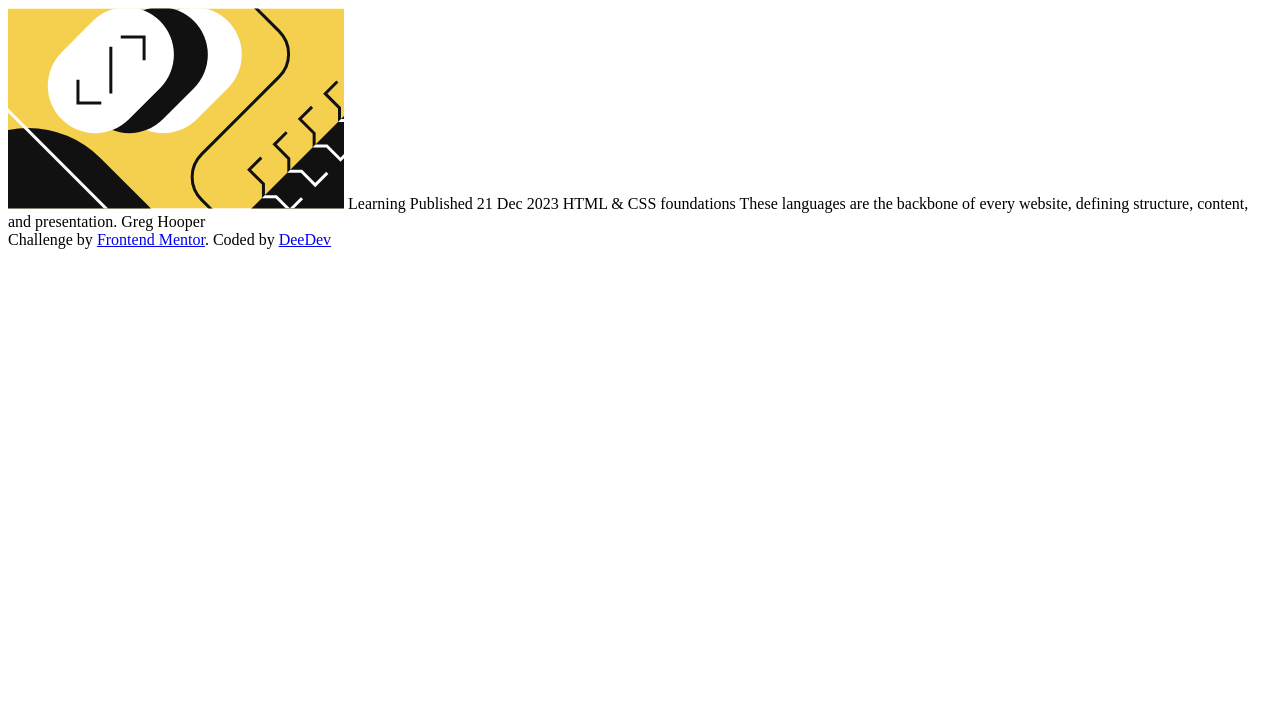
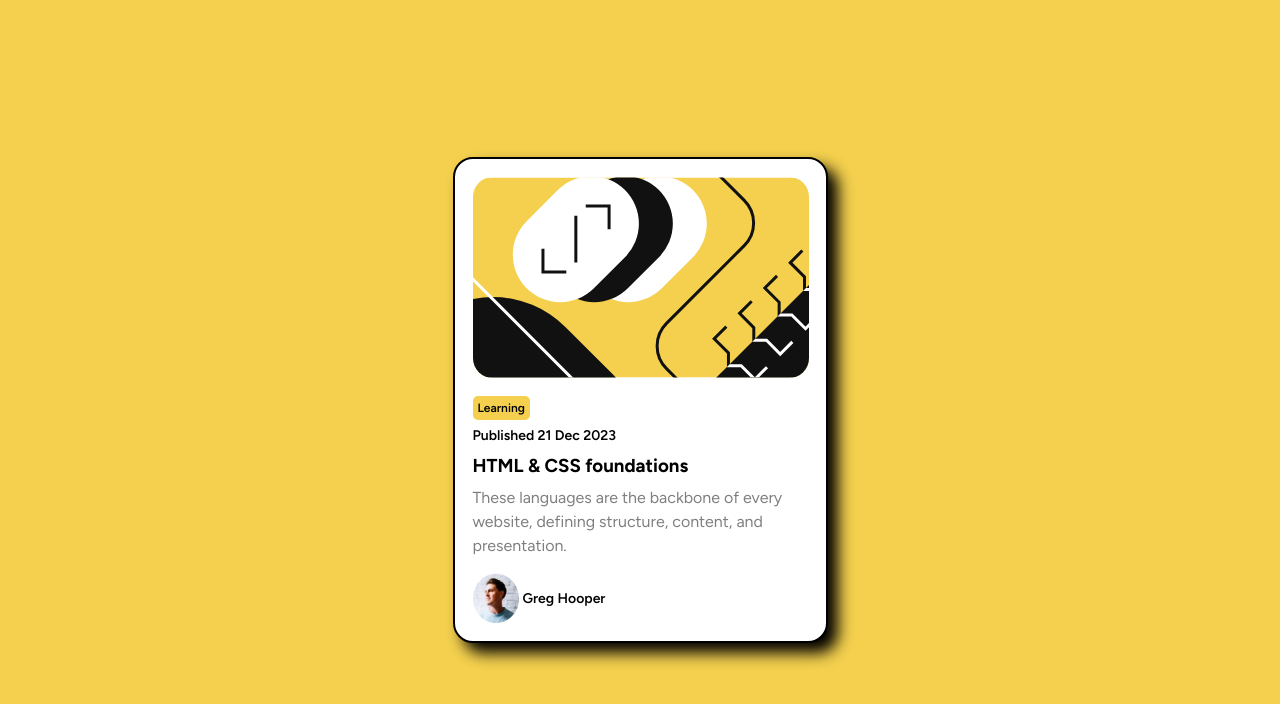
Before and after one commit to DessyZeal/Blogpreviewcard, a plain HTML site: page index.html in a window 1280 px wide. Drawn offline with Linux system fonts and the light colour scheme.

Commit message:
new commit

```diff
--- a/index.html
+++ b/index.html
@@ -4,22 +4,30 @@
     <meta charset="UTF-8">
     <meta name="viewport" content="width=device-width, initial-scale=1.0">
     <title>Blog preview card</title>
+    <link rel="stylesheet" href="style.css">
 </head>
 <body>
-    <img src="./img/illustration-article.svg" alt="">
-    Learning
+    <div class="container">
+        <img src="./img/illustration-article.svg" alt="" class="banner__img">
+        <div class="card__content">
+            <span class="yellow">Learning</span>
 
-    Published 21 Dec 2023
+            <p class="date">Published 21 Dec 2023</p>
 
-    HTML & CSS foundations
+            <h3 class="bold__text">HTML & CSS foundations</h3>
 
-    These languages are the backbone of every website, defining structure, content, and presentation.
+            <p class="opacity">These languages are the backbone of every website, defining structure, content, and presentation.
+            </p>
+            <div class="profile">
+            <img src="./img/image-avatar.webp" alt="" class="profile__img">
+            <p>Greg Hooper</p>
+            </div>
+        </div>
+    </div>
 
-    Greg Hooper
-
-    <footer>
+    <!-- <footer>
         Challenge by <a href="https://www.frontendmentor.io?ref=challenge" target="_blank">Frontend Mentor</a>.
         Coded by <a href="#">DeeDev</a>
-    </footer>
+    </footer> -->
 </body>
 </html>
--- a/style.css
+++ b/style.css
@@ -7,4 +7,70 @@
 body {
     height: 100vh;
     font-family: 'Figtree', sans-serif;
+    display: flex;
+    justify-content: center;
+    align-items: center;
+    background-color: #f4d04e;
 }
+.container {
+    background: #ffff;
+    max-width: 375px;
+    padding: 18px;
+    border-radius: 20px;
+    line-height: 1.5;
+    border: 2px solid black;
+    box-shadow: 10px 10px 15px rgba(0, 0, 0, 17);
+}
+.banner__img {
+    border-radius: 20px;
+
+}
+.card__content {
+    margin-top: 10px;
+}
+span {
+    background-color: #f4d04e;
+    padding: 5px;
+    font-weight: 600;
+    font-size: 12px;
+    border-radius: 5px;
+}
+.opacity {
+    opacity: 50%;
+    padding-top: 6px;
+}
+.bold__text {
+    padding-top: 6px;
+    font-weight: 700;
+}
+.date {
+    font-weight: 600;
+    font-size: 14px;
+    padding-top: 6px;
+}
+.profile {
+    display: flex;
+    justify-content: flex-start;
+    align-items: center;
+    margin-top: 15px;
+    font-size: 14px;
+    font-weight: 600;
+}
+.profile__img {
+    padding-right: 4px;
+    height: 50px;
+    width: 50px;
+}
+
+@media(max-width: 376px) {
+    .container {
+        padding: 15px;
+        border-radius: 20px;
+        line-height: 1.5;
+        margin: 20px 16px;
+    }
+    .banner__img {
+        width: 100%;
+        height: auto;
+    }
+}
```
